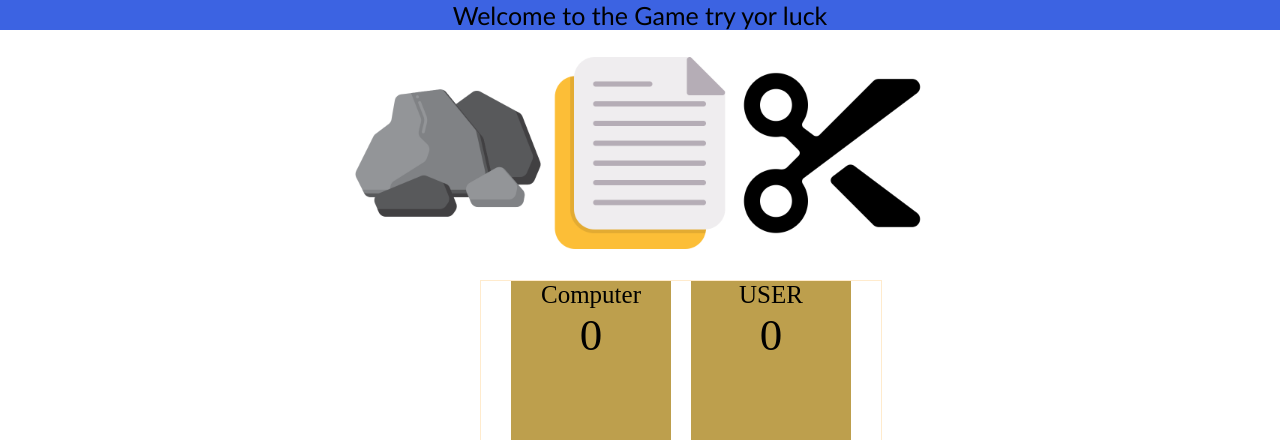
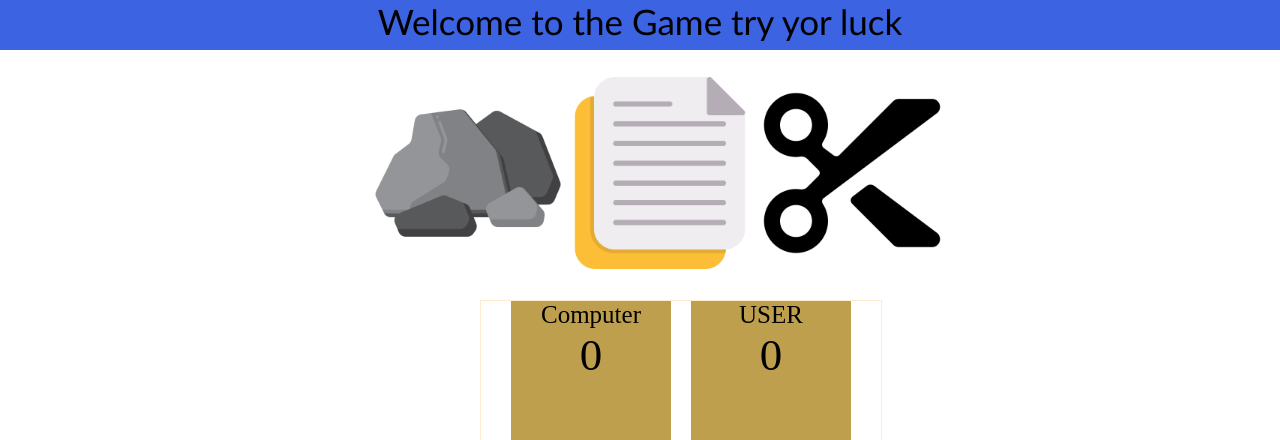
Before and after one commit to abhi0413/rockpaperscissor, a plain HTML site: page index.html in a window 1280 px wide. Shown: the top 440 px of the page. Drawn offline with Linux system fonts and the light colour scheme.

Commit message:
Update style.css

```diff
--- a/style.css
+++ b/style.css
@@ -7,8 +7,8 @@
 
 header{
     text-align: center;
-    height: 30px;
-    font-size: 25px;
+    height: 50px;
+    font-size: 35px;
     font-family:'Trebuchet MS';
 
     background-color: rgb(60, 99, 226);
@@ -20,6 +20,7 @@ header{
     justify-content: center;
     align-items: center;
     height: 250px;
+    padding-left:40px;
     /* width: 80%; */
 
 
```
